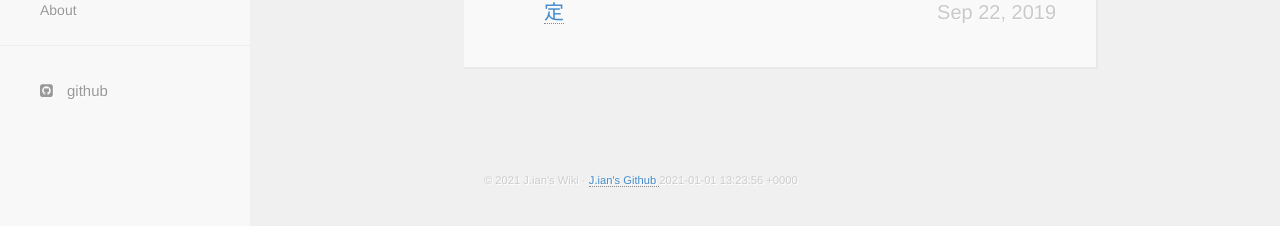
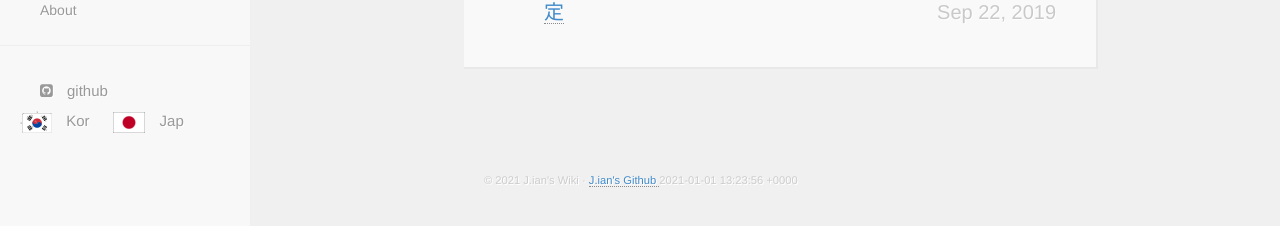
Before and after one commit to jay2u8809/jp, a Jekyll site: the page built from list.html, in a window 1280 px wide. Shown: the part 257-483 px from the top of the page. Built offline with Jekyll 4.4.1, drawn with Linux system fonts in a browser that asks for light colours; nearby versions of some CDN libraries.

Commit message:
Fix. Multi Lang Url

```diff
--- a/_config.yml
+++ b/_config.yml
@@ -1,6 +1,8 @@
 name: J.ian's Wiki
 author: Jay Ian
 baseurl:
+kourl: https://jay2u8809.github.io/
+jpurl: https://jay2u8809.github.io/jp/
 description: Developer in Tokyo
 github: http://www.github.com/jay2u8809
 instagram: https://www.instagram.com/branjay809/
@@ -19,8 +21,8 @@ disqus: diqus-username  #소셜 댓글 서비스
 #  extensions: ["tables"]
 
 #languages
-languages: ["ko", "ja", "en"]
-exclude_from_localizations: ["javascript", "images"]
+# languages: ["ko", "ja", "en"]
+# exclude_from_localizations: ["javascript", "images"]
 
 defaults:
   - scope:
--- a/_includes/navigation.html
+++ b/_includes/navigation.html
@@ -72,6 +72,8 @@
       <li> <a href="{{ site.facebook }}"><i class="fa fa-facebook-square"></i> facebook</a></li>
       -->
       <li> <a href="{{ site.github }}"><i class="fa fa-github-square"></i> github</a> </li>
+      <li class="lang-icon"> <a href="{{ site.kourl }}"><img src="/resources/images/icon/32px-Flag_of_South_Korea.png"> Kor </a> </li>
+      <li class="lang-icon"> <a href="{{ site.jpurl }}"><img src="/resources/images/icon/32px-Flag_of_Japan.png"> Jap </a> </li>
     </div>
   </ul>
 </div>
```
